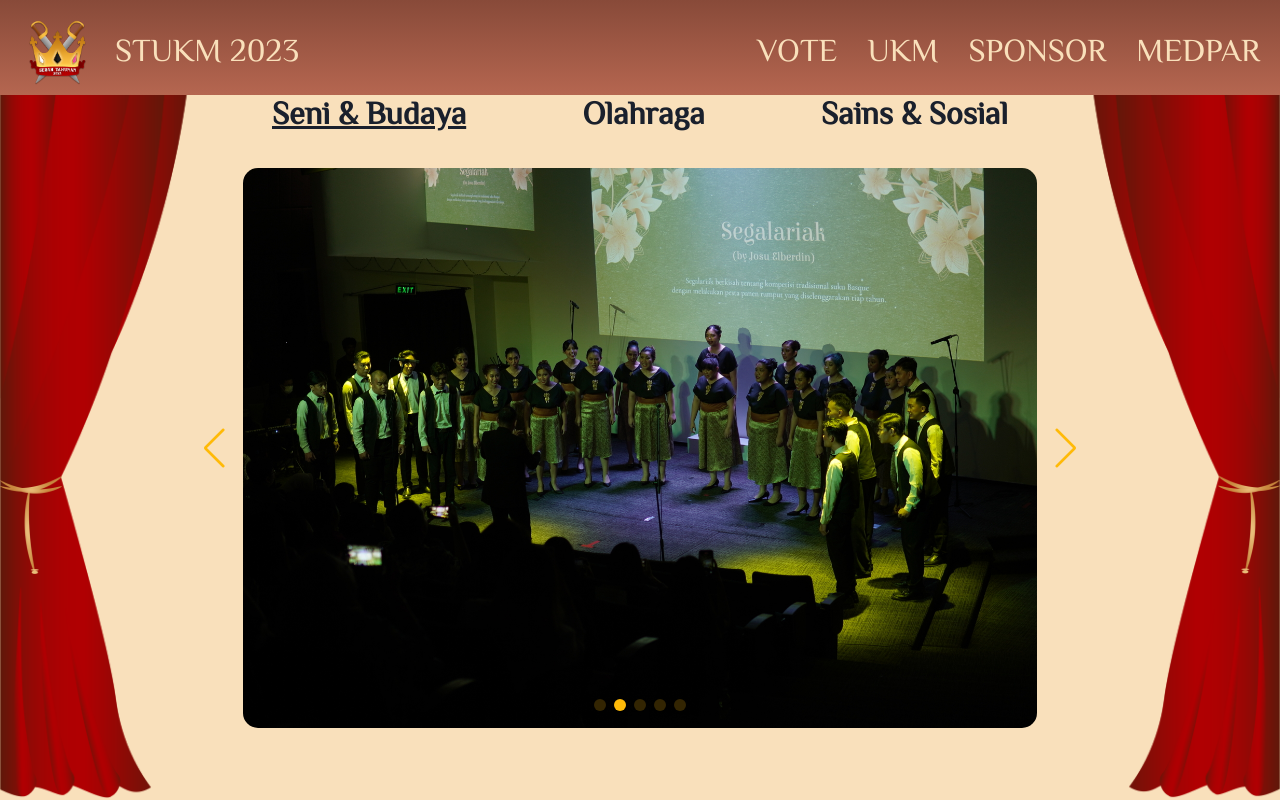
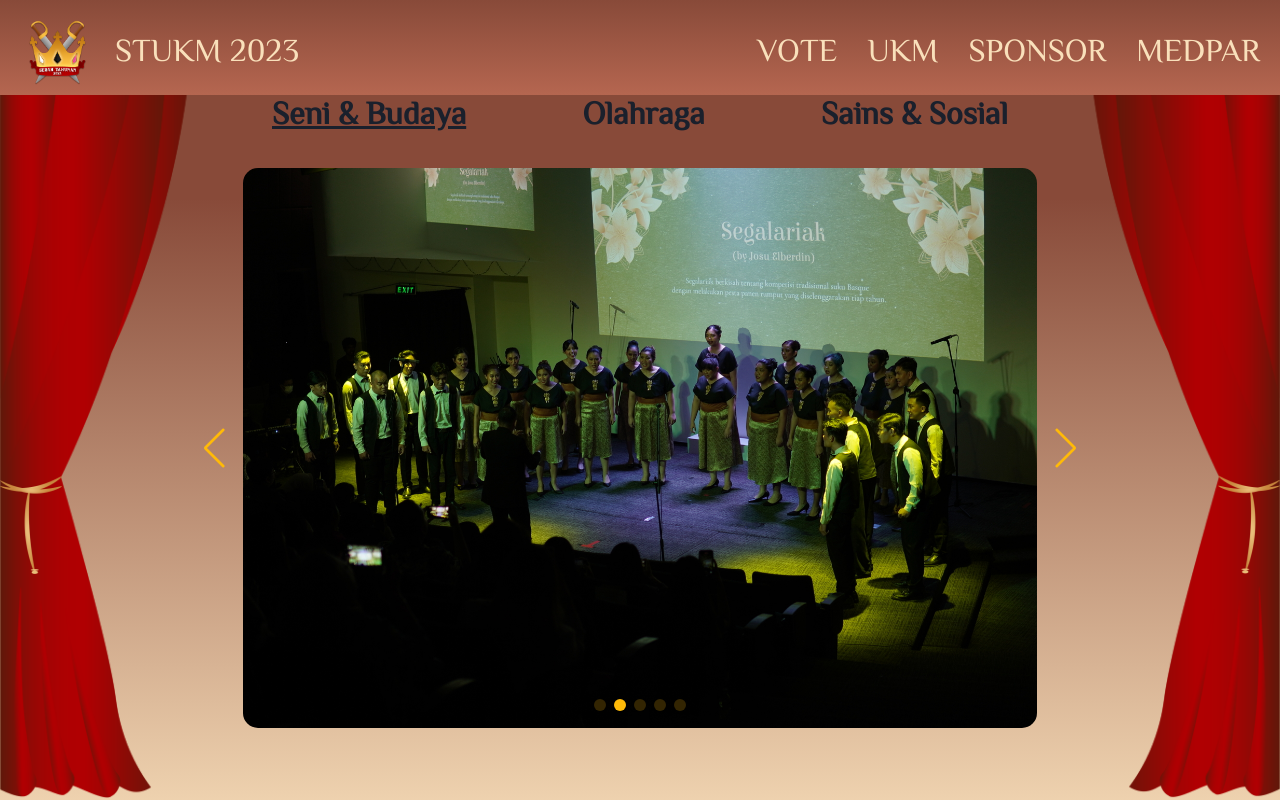
Before and after one commit to gilbertzaini/STUKM23, a React (Create React App) app in the folder frontend/: page /ukm in a window 1280 px wide. Shown: the top 800 px of the page. Built offline with nearby package versions, Linux system fonts and the light colour scheme.

Commit message:
added gradientBg to ukm

```diff
--- a/frontend/src/components/UkmPage.jsx
+++ b/frontend/src/components/UkmPage.jsx
@@ -65,14 +65,15 @@ const UkmPage = () => {
   }, []);
 
   return (
-    <Box mt={'2rem'}>
-      <Box className="observed">
+    <Box>
+      <Box className="observed gradientBg">
         <Image src={gorden_kiri} top={0} height={'100vh'} left={0} position={'absolute'} />
         <Image src={gorden_kanan} top={0} height={'100vh'} right={0} position={'absolute'} />
         <Flex
           width={"60vw"}
           mx={"auto"}
           flexDirection={{ base: "column", xl: "row" }}
+          pt={"2rem"}
         >
           <Button
             variant={"ghost"}
```
